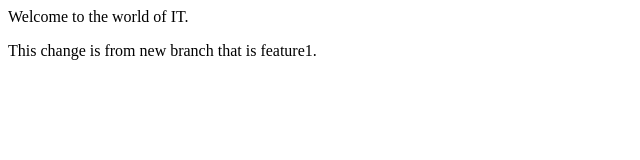
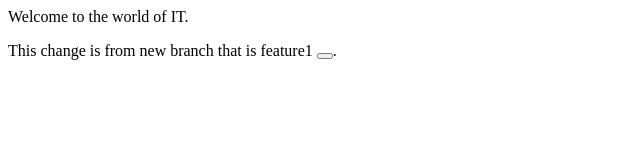
Before and after one commit to Snehal0424/localrepo, a plain HTML site: page index.html in a window 1280 px wide. Shown: the full height of the page, 0-640 px from the left. Drawn offline with Linux system fonts and the light colour scheme.

Commit message:
Add Button

```diff
--- a/index.html
+++ b/index.html
@@ -1,2 +1,2 @@
 <p>Welcome to the world of IT.</p>
-<p>This change is from new branch that is feature1.</p>
+<p>This change is from new branch that is feature1 <button></button>.</p>
```
